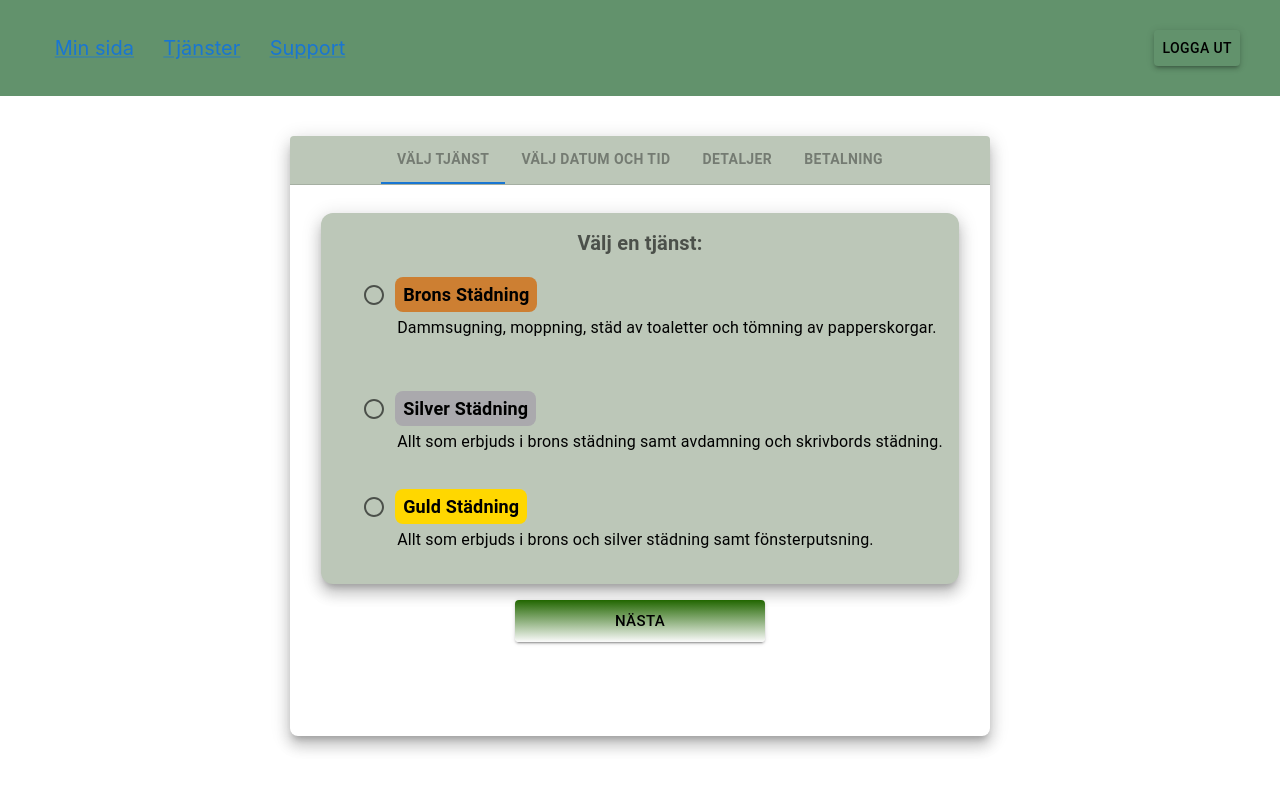
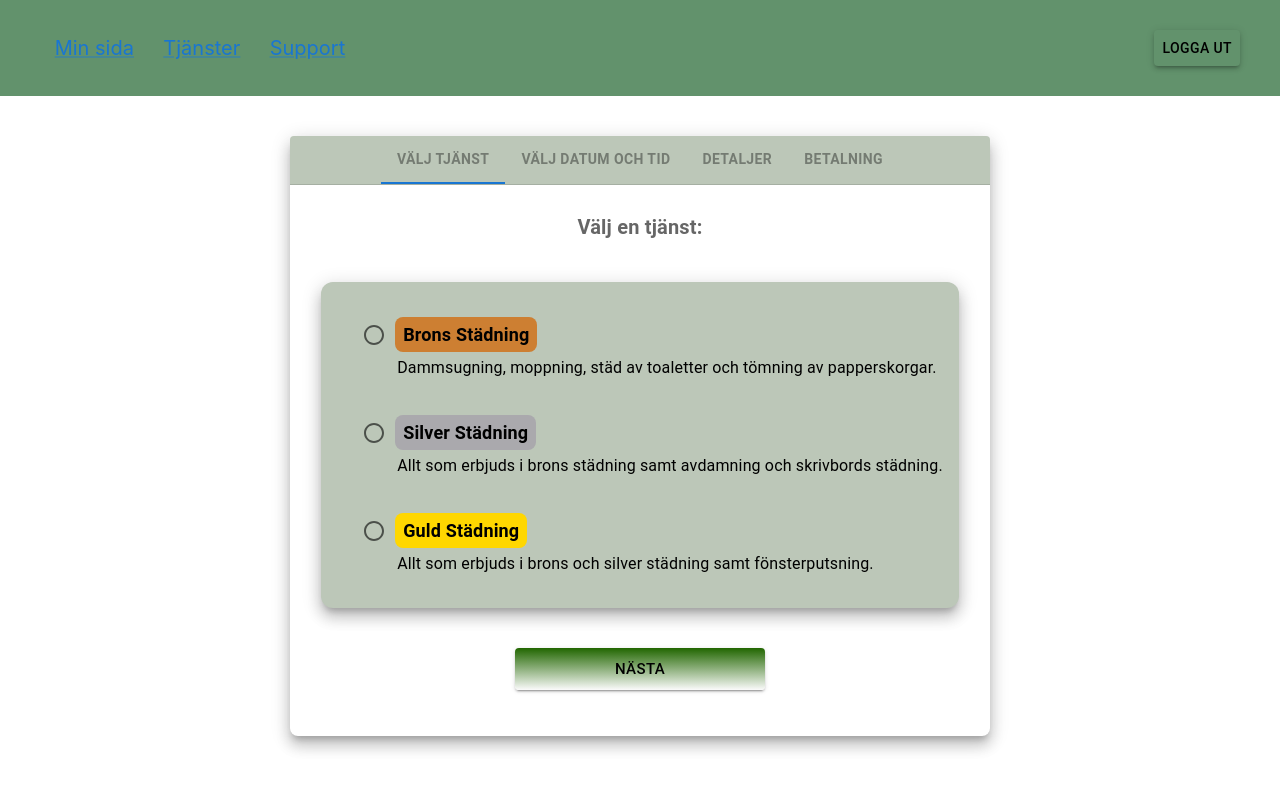
Before and after one commit to L1nkzel/CleanNice, a React (Create React App) app in the folder frontend/: page /customer/services in a window 1280 px wide. Shown: the top 790 px of the page. Built offline with nearby package versions, Linux system fonts and the light colour scheme.

Commit message:
margin fix

```diff
--- a/frontend/src/components/booking/RadioButtonsGroup.jsx
+++ b/frontend/src/components/booking/RadioButtonsGroup.jsx
@@ -15,39 +15,41 @@ export default function RadioButtonsGroup({ selected, setSelected }) {
   }
 
   return (
-    <FormControl sx={{display: "flex",
-    flexDirection: "column",
-    alignItems: "center",
-    justifyContent: "center",
-    mb: 2,
-    pt:2,
-
-    borderRadius: 3,
-    boxShadow: 10,
-    backgroundColor: "#BCC7B8",}}>
-      <FormLabel sx={{textAlign:'center', fontSize:20, fontWeight:'bold'}} id="demo-radio-buttons-group-label">Välj en tjänst:</FormLabel>
+    <FormControl>
+      <FormLabel sx={{textAlign:'center', fontSize:20, fontWeight:'bold', mb:5}} id="demo-radio-buttons-group-label">Välj en tjänst:</FormLabel>
       <RadioGroup
         aria-labelledby="demo-radio-buttons-group-label"
         name="radio-buttons-group"
         defaultValue="brons"
         value={selected}
+        sx={{display: "flex",
+    flexDirection: "column",
+
+    mb: 5,
+    pt:2,
+
+    borderRadius: 3,
+    boxShadow: 10,
+    backgroundColor: "#BCC7B8",}}
         onChange={handleChange}
       >
+
+
         <FormControlLabel
           sx={{ mt: 2, ml: 4}}
           value="Brons Städning"
           control={<Radio />}
           label={<Typography sx={{backgroundColor:"#CD7F32", py:0.5, px:1, borderRadius:2, fontWeight:'bold', fontSize:18}} >Brons Städning</Typography>}
-        />
+          />
         <Typography sx={{ ml: 9.5, mb: 4, mr:2 }}>
           Dammsugning, moppning, städ av toaletter och tömning av papperskorgar.
         </Typography>
         <FormControlLabel
-          sx={{ mt: 2, ml: 4 }}
+          sx={{ ml: 4 }}
           value="Silver Städning"
           control={<Radio />}
           label={<Typography sx={{backgroundColor:"#aaa9ad", py:0.5, px:1, borderRadius:2, fontWeight:'bold', fontSize:18}} >Silver Städning</Typography>}
-        />
+          />
         <Typography sx={{ ml: 9.5, mb: 4, mr:2 }}>
           Allt som erbjuds i brons städning samt avdamning och skrivbords
           städning.
@@ -62,6 +64,7 @@ export default function RadioButtonsGroup({ selected, setSelected }) {
           Allt som erbjuds i brons och silver städning samt fönsterputsning.
         </Typography>
       </RadioGroup>
+
     </FormControl>
   );
 }
```
